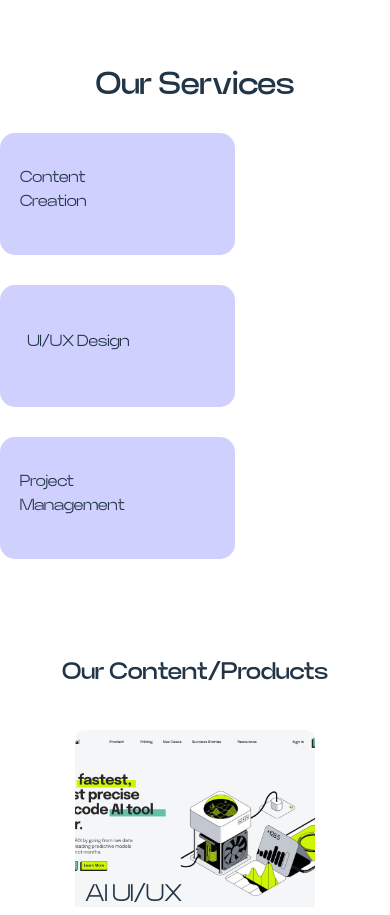
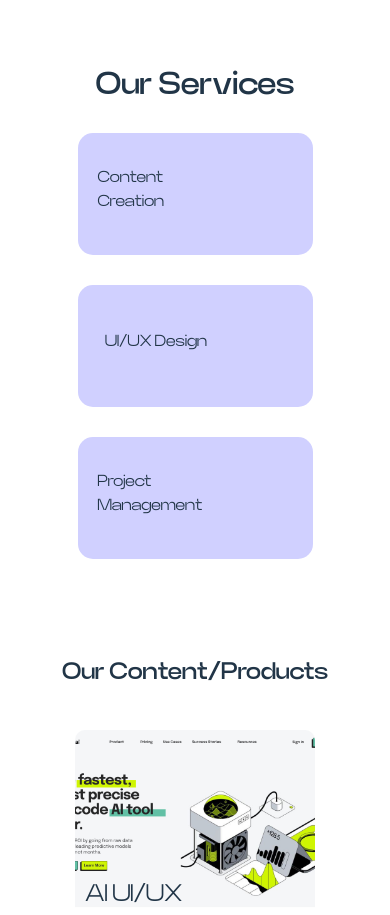
Before and after one commit to Adedamolas/Yaya, a React (Vite) app: page / in a window 390 px wide. Shown: the part 1520-2435 px from the top of the page. Built offline with nearby package versions, Linux system fonts and the light colour scheme; some icons are missing.

Commit message:
update index.css
update index.css

```diff
--- a/src/index.css
+++ b/src/index.css
@@ -92,6 +92,9 @@ button:focus-visible {
 }
 
 @media screen and (max-width: 800px){
+  .progress-bar{
+    top: 60px;
+  }
   /* section{
     padding: 0 50px;
   } */
@@ -137,6 +140,11 @@ button:focus-visible {
     align-items: center;
     place-items: center;
     width: 100%;
+  }
+  .services_ctn section div{
+    width: 100%;
+    align-items: center;
+    justify-content: center;
   }
   .services_ctn h2, span{
     font-size: 1rem;
```
